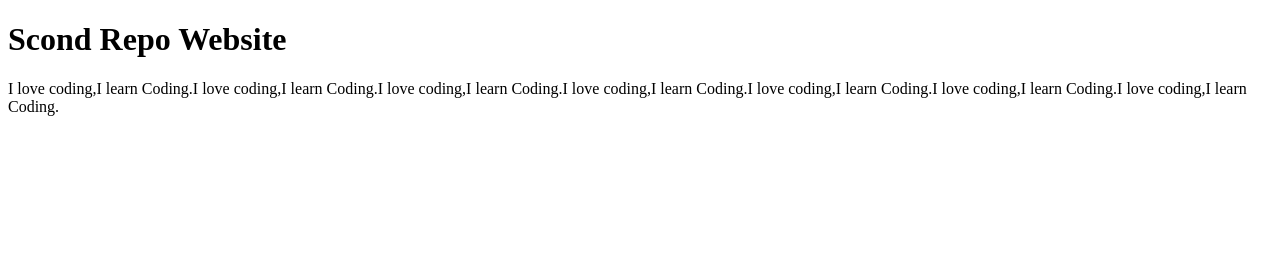
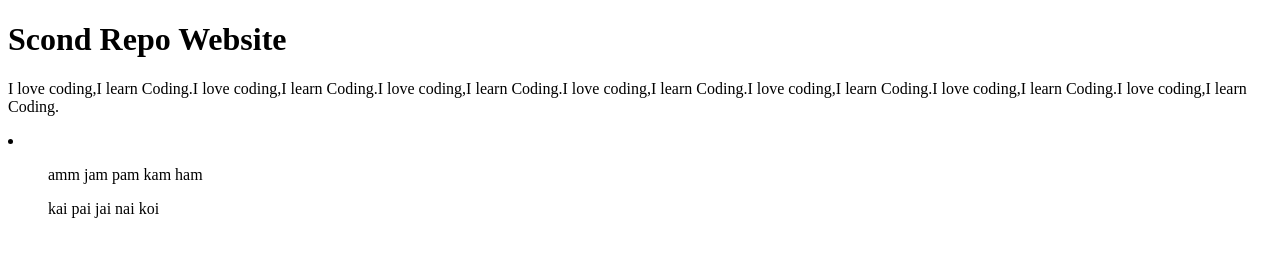
Before and after one commit to nazmul041/second-repo, a plain HTML site: page index.html in a window 1280 px wide. Drawn offline with Linux system fonts and the light colour scheme.

Commit message:
3rd push

```diff
--- a/index.html
+++ b/index.html
@@ -9,5 +9,23 @@
 <body>
     <h1>Scond Repo Website</h1>
     <p>I love coding,I learn Coding.I love coding,I learn Coding.I love coding,I learn Coding.I love coding,I learn Coding.I love coding,I learn Coding.I love coding,I learn Coding.I love coding,I learn Coding.</p>
+
+     <li>
+         <ol>
+             amm
+             jam
+             pam
+             kam
+             ham
+         </ol>
+
+         <ul>
+             kai
+             pai
+             jai
+             nai
+             koi
+         </ul>
+
 </body>
 </html>
```
